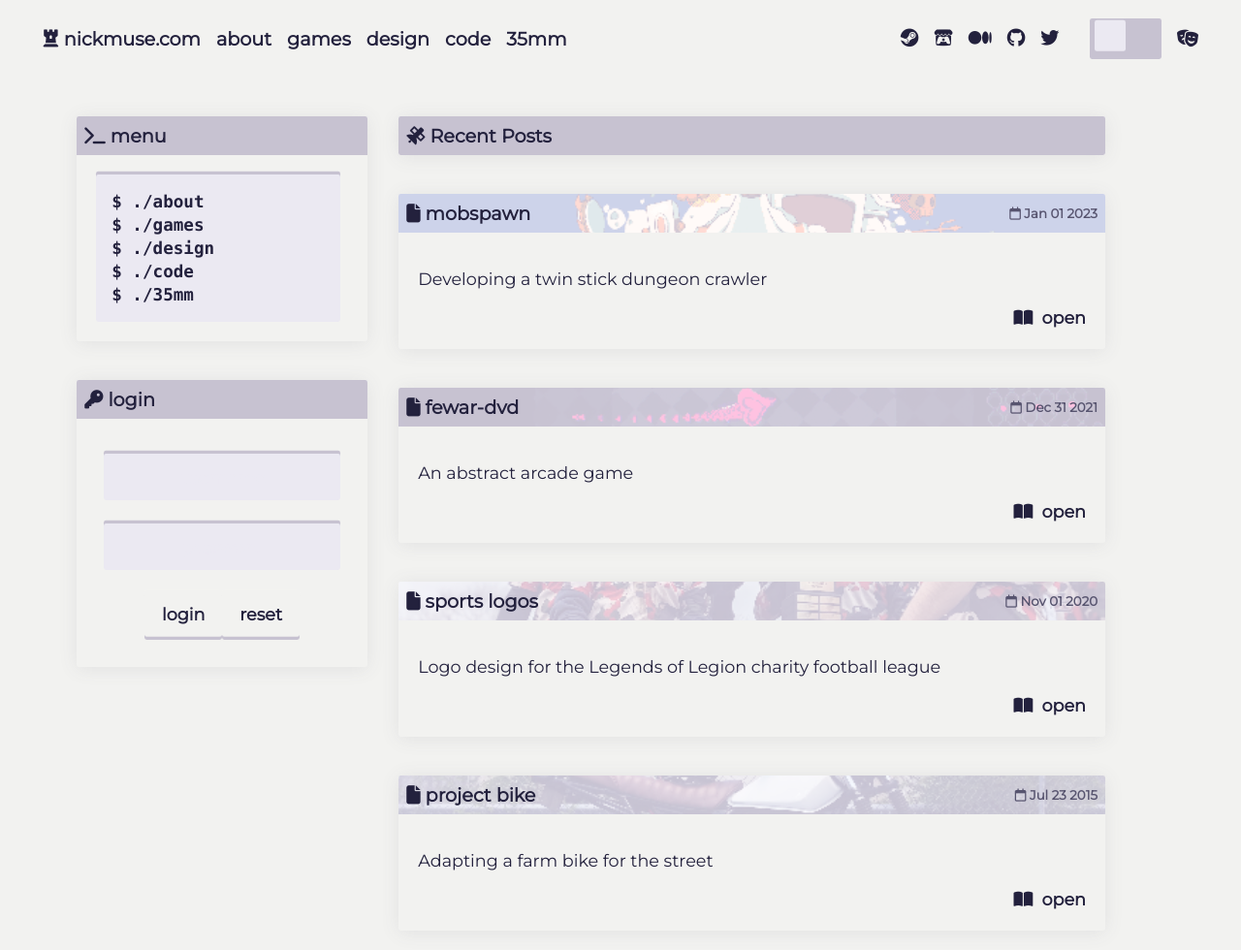
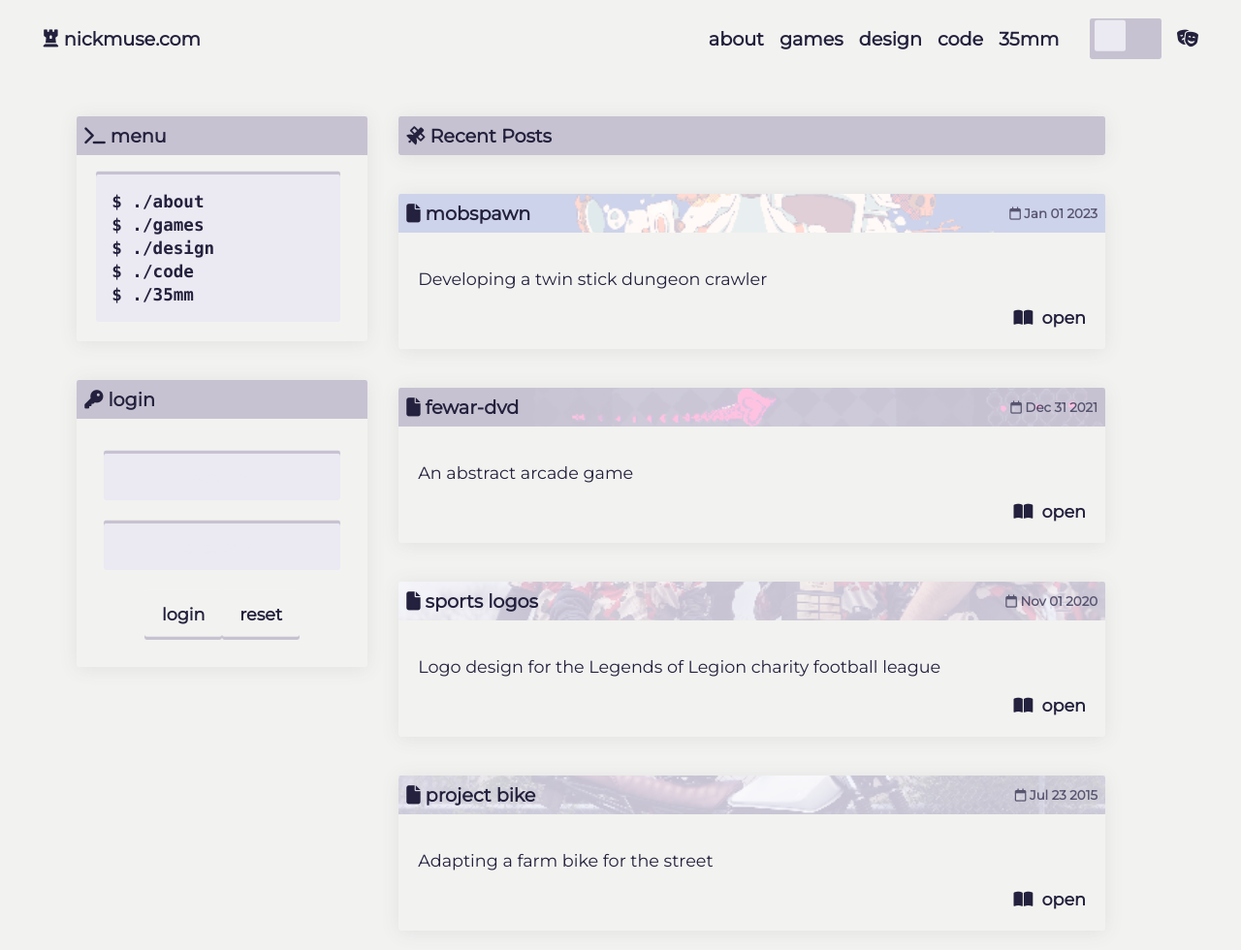
Before and after one commit to nickmuse/www_nickmuse3, a Jekyll site: the page built from index.html, in a window 1280 px wide. Shown: the whole page at 97% size. Built offline with Jekyll 4.4.1, drawn with Linux system fonts in a browser that asks for light colours; nearby versions of some CDN libraries; some web fonts are replaced; the list of posts is cut into pages by our own code.

Commit message:
nav change

```diff
--- a/_layouts/default.html
+++ b/_layouts/default.html
@@ -33,12 +33,13 @@
     <div class="navigation">
       <!-- Title -->
       <div class="nav-left"><a href="{{ site.github.url }}/"><i class="fa-solid fa-chess-rook"></i>&nbsp;{{ site.title }}</a></div>
-      <!-- Nav Link -->
-      {% for item in site.data.settings.menu %}<div class="nav-left"><a href="{{ site.github.url }}/{{ item.url }}">{{ item.name }}</a></div>{% endfor %}
+
       <!-- Dark Mode -->
       <div class="nav-right"><label class="switch"><input name="toggle_dark" type="checkbox"><span class="slider"></span></label><i class="fa-solid fa-masks-theater"></i></div>
+      <!-- Nav Link -->
+      {% for item in site.data.settings.menu reversed %}<div class="nav-right"><a href="{{ site.github.url }}/{{ item.url }}">{{ item.name }}</a></div>{% endfor %}
       <!-- Socials -->
-      {% for item in site.data.settings.social %}<div class="nav-right"><a href="{{ item.link }}" target="_blank"><i class="fab fa-{{ item.icon }}" aria-hidden="true"></i></a></div>{% endfor %}
+      <!-- {% for item in site.data.settings.social %}<div class="nav-right"><a href="{{ item.link }}" target="_blank"><i class="fab fa-{{ item.icon }}" aria-hidden="true"></i></a></div>{% endfor %} -->
     </div>
     <!-- Bottom Content -->
     <div class="content">
```
